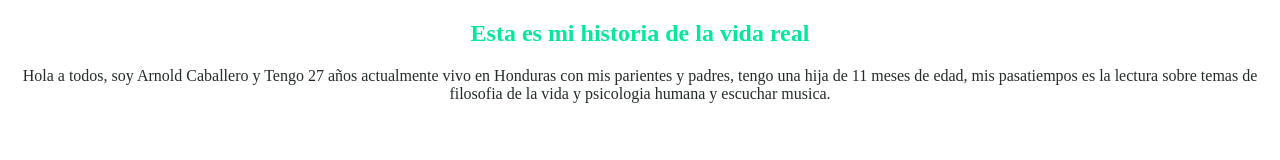
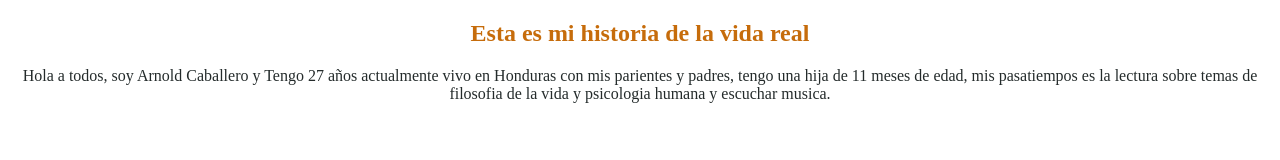
Before and after one commit to AlexanderCaballero05/curso-git-github, a plain HTML site: page index.html in a window 1280 px wide. Drawn offline with Linux system fonts and the light colour scheme.

Commit message:
agregue css

```diff
--- a/css/style.css
+++ b/css/style.css
@@ -6,6 +6,6 @@ body {
 
 .cabecera{
   text-align: center;
-  color: rgb(3, 232, 156);
+  color: rgb(198, 108, 11);
 
 }
```
